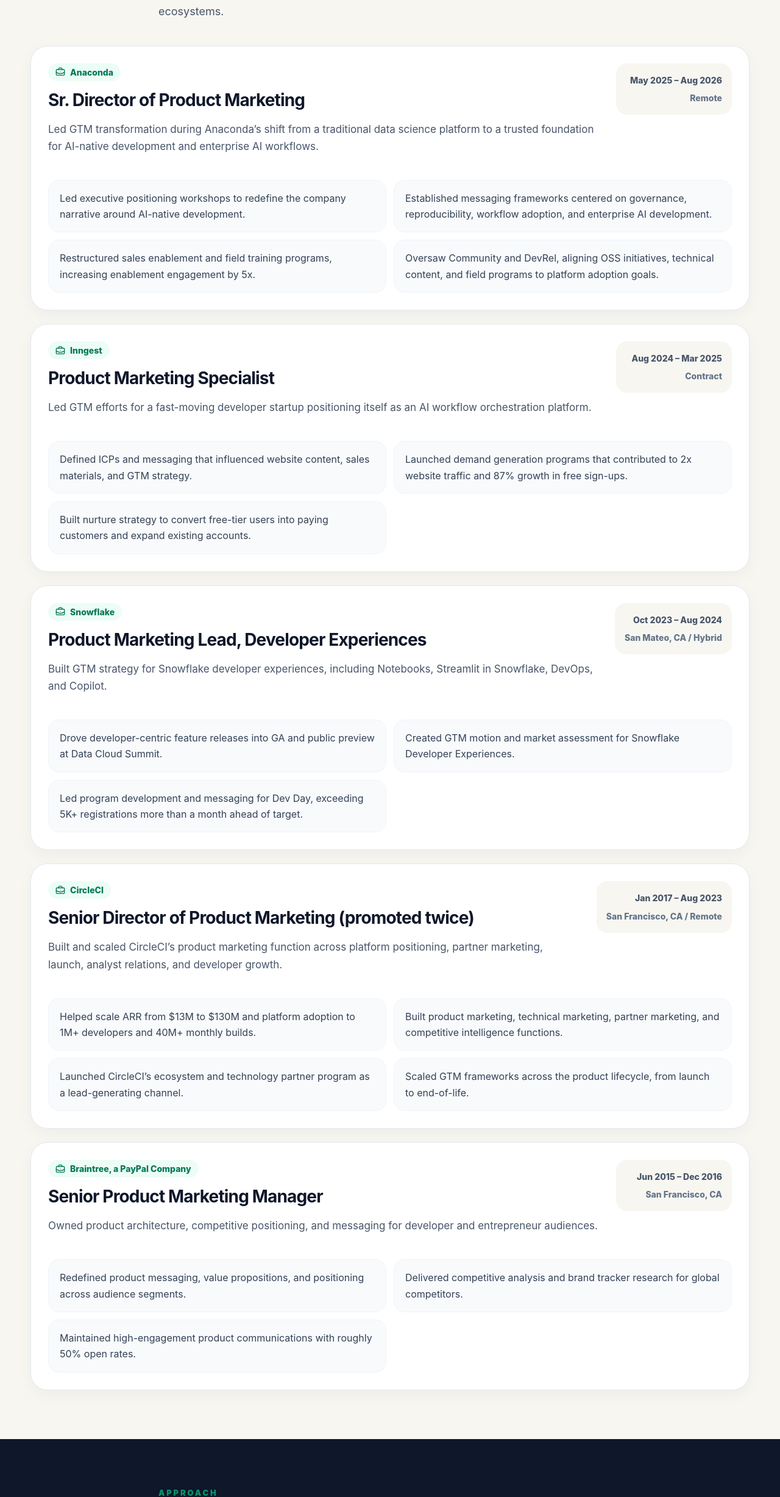
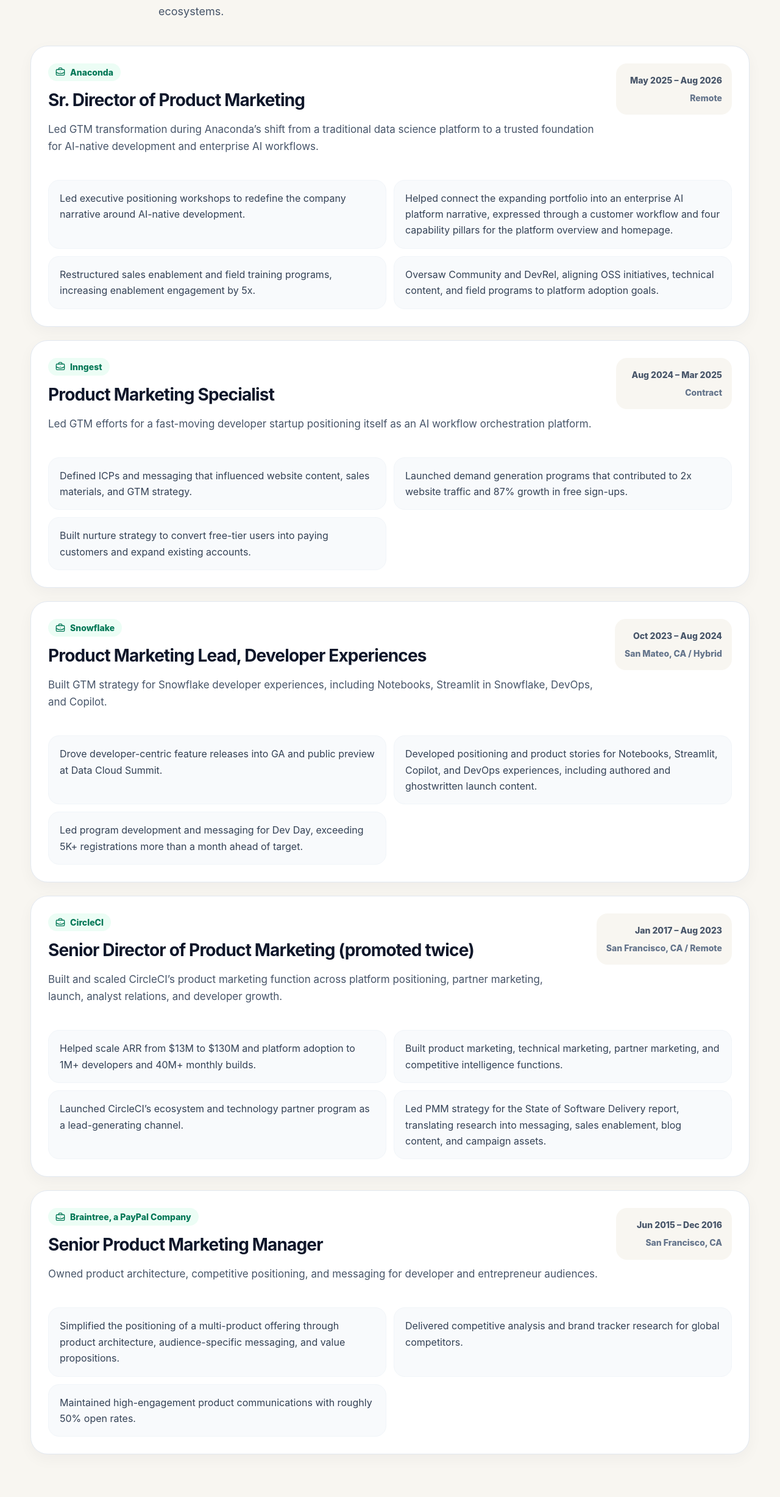
Before and after one commit to cherylmanalo-15/cheryl-resume-website, a React (Vite) app: page / in a window 1280 px wide. Shown: the part 3847-6302 px from the top of the page at 61% size. Built offline with nearby package versions, Linux system fonts and the light colour scheme.

Commit message:
Show concrete messaging and content craft in experience

```diff
--- a/src/App.jsx
+++ b/src/App.jsx
@@ -32,7 +32,7 @@
       "Led GTM transformation during Anaconda’s shift from a traditional data science platform to a trusted foundation for AI-native development and enterprise AI workflows.",
     bullets: [
       "Led executive positioning workshops to redefine the company narrative around AI-native development.",
-      "Established messaging frameworks centered on governance, reproducibility, workflow adoption, and enterprise AI development.",
+      "Helped connect the expanding portfolio into an enterprise AI platform narrative, expressed through a customer workflow and four capability pillars for the platform overview and homepage.",
       "Restructured sales enablement and field training programs, increasing enablement engagement by 5x.",
       "Oversaw Community and DevRel, aligning OSS initiatives, technical content, and field programs to platform adoption goals.",
     ],
@@ -59,7 +59,7 @@
       "Built GTM strategy for Snowflake developer experiences, including Notebooks, Streamlit in Snowflake, DevOps, and Copilot.",
     bullets: [
       "Drove developer-centric feature releases into GA and public preview at Data Cloud Summit.",
-      "Created GTM motion and market assessment for Snowflake Developer Experiences.",
+      "Developed positioning and product stories for Notebooks, Streamlit, Copilot, and DevOps experiences, including authored and ghostwritten launch content.",
       "Led program development and messaging for Dev Day, exceeding 5K+ registrations more than a month ahead of target.",
     ],
   },
@@ -74,7 +74,7 @@
       "Helped scale ARR from $13M to $130M and platform adoption to 1M+ developers and 40M+ monthly builds.",
       "Built product marketing, technical marketing, partner marketing, and competitive intelligence functions.",
       "Launched CircleCI’s ecosystem and technology partner program as a lead-generating channel.",
-      "Scaled GTM frameworks across the product lifecycle, from launch to end-of-life.",
+      "Led PMM strategy for the State of Software Delivery report, translating research into messaging, sales enablement, blog content, and campaign assets.",
     ],
   },
   {
@@ -85,7 +85,7 @@
     summary:
       "Owned product architecture, competitive positioning, and messaging for developer and entrepreneur audiences.",
     bullets: [
-      "Redefined product messaging, value propositions, and positioning across audience segments.",
+      "Simplified the positioning of a multi-product offering through product architecture, audience-specific messaging, and value propositions.",
       "Delivered competitive analysis and brand tracker research for global competitors.",
       "Maintained high-engagement product communications with roughly 50% open rates.",
     ],
```
